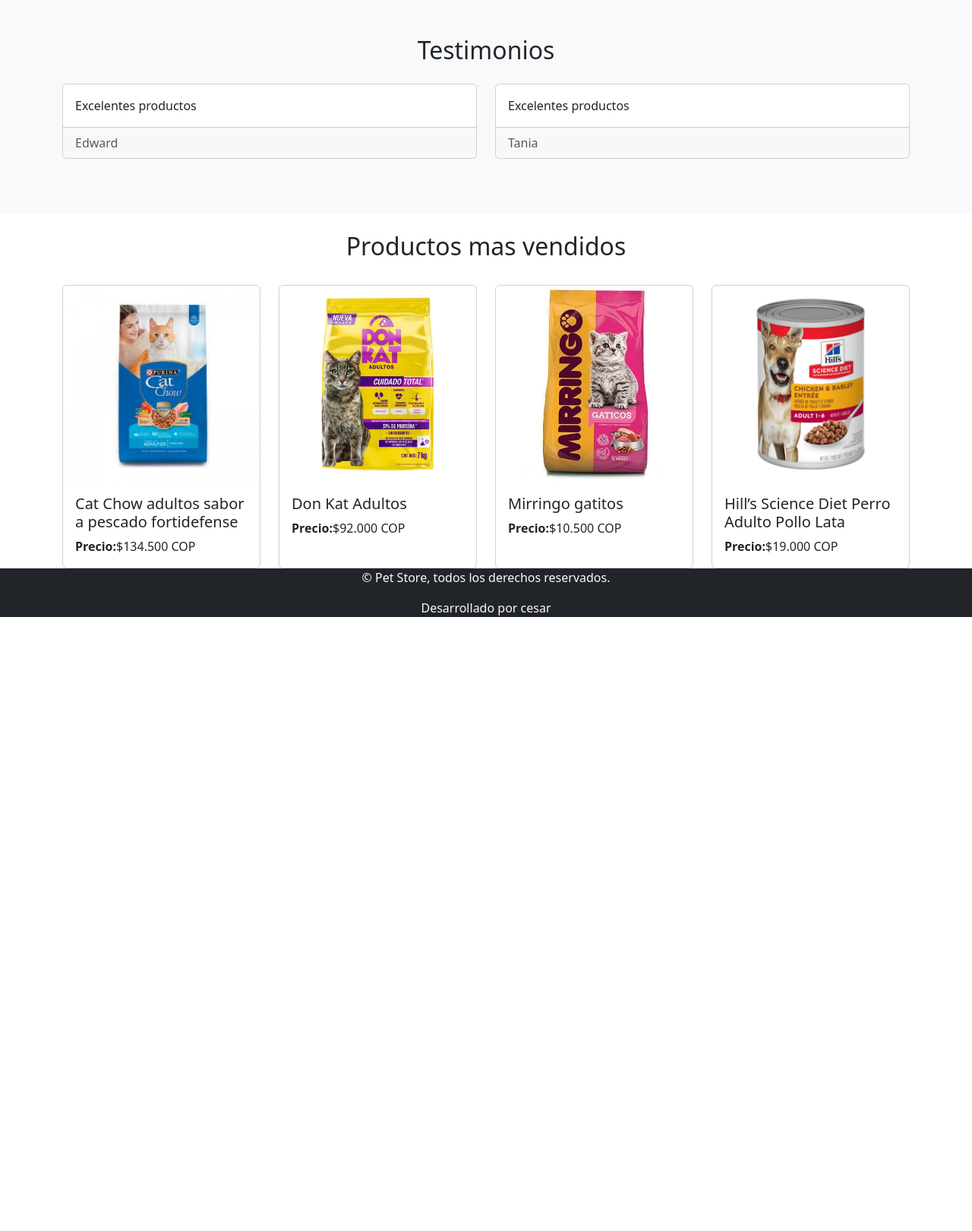
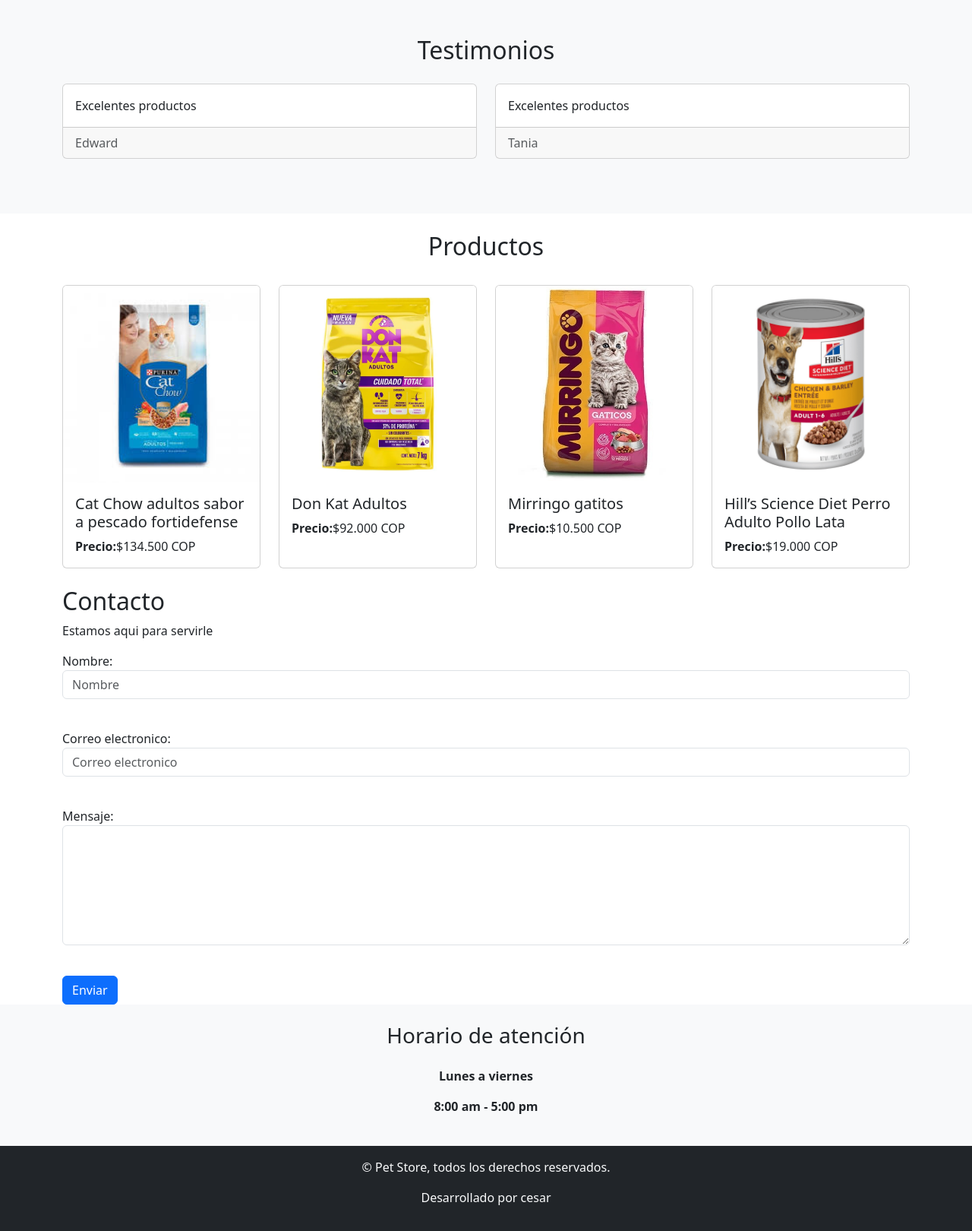
Before and after one commit to EDMBOI2/EDMBOI2.github.io, a PHP site: page / in a window 1280 px wide. Shown: the part 1017-2637 px from the top of the page at 76% size. Before the commit the page ends 1829 px from the top, so only its background shows below. Run offline with PHP 8.4, Linux system fonts and the light colour scheme.

Commit message:
actualizacion index.php

```diff
--- a/index.php
+++ b/index.php
@@ -1,5 +1,5 @@
 <!doctype html>
-<html lang="en">
+<html lang="es">
     <head>
         <title>Pet Store</title>
         <!-- Required meta tags -->
@@ -39,10 +39,7 @@
                         <a class="nav-link" href="#inicio">Inicio</a>
                     </li>
                     <li class="nav-item">
-                        <a class="nav-link" href="#perros">Perros</a>
-                    </li>
-                    <li class="nav-item">
-                        <a class="nav-link" href="#gatos">Gatos</a>
+                        <a class="nav-link" href="#productos">Productos</a>
                     </li>
                     <li class="nav-item">
                         <a class="nav-link" href="#testimonios">Testimonios</a>
@@ -51,14 +48,17 @@
                         <a class="nav-link" href="#contactos">Contactos</a>
                     </li>
                     <li class="nav-item">
-                        <a class="nav-link" href="#contactos">Peluditos</a>
+                        <a class="nav-link" href="#peluditos">Peluditos</a>
+                    </li>
+                    <li class="nav-item">
+                        <a class="nav-link" href="#horario">Horarios</a>
                     </li>
                 </ul>
             </div>
         </div>
     </nav>
-
-    <section id="banner" class="container-fluid p-0">
+    <!-- seccion inicio -->
+    <section id="inicio" class="container-fluid p-0">
         <div class="banner-img" style="position:relative; background:url('images/slider-image1.jpg') center/cover no-repeat; height:400px;">
             <div class="banner-text" style="position:absolute; top:50%; left:50%; transform: translate(-50%, -50%); text-align:center; color:#000;">
                 <h1>Pet Store</h1>
@@ -127,7 +127,7 @@
             </div>
         </div>
     </section>
-
+    <!-- seccion de testimonios -->
     <section id="testimonios" class="bg-light py-5">
         <div class="container">
             <h2 class="text-center mb-4">Testimonios</h2>
@@ -157,9 +157,9 @@
         </div>
 
     </section>
-
-    <section class="container mt-4">
-        <h2 class="text-center">Productos mas vendidos</h2>
+    <!--seccion productos-->
+    <section id="productos" class="container mt-4">
+        <h2 class="text-center">Productos</h2>
         <br/>
         <div class="row row-cols-1 row-cols-md-4 g-4">
             <div class="col d-flex">
@@ -200,8 +200,35 @@
             </div>
         </div>
     </section>
-
-    <footer class="bg-dark text-light text-center">
+    <!--seccion contactos-->
+    <section id="contactos"  class="container mt-4">
+        <h2>Contacto</h2>
+        <p>Estamos aqui para servirle</p>
+        <form action="" method="post">
+            <div class="mb-3">
+                <label for="name">Nombre:</label><br />
+                <input type="text" class="form-control" name="name" placeholder="Nombre" required><br />
+            </div>
+            <div class="mb-3">
+                <label for="email">Correo electronico:</label><br />
+                <input type="email" class="form-control" name="email" placeholder="Correo electronico" required><br/>
+            </div>
+            <div class="mb-3">
+                <label for="massage">Mensaje:</label><br />
+                <textarea name="mensaje" class="form-control" id="message" cols="50" rows="6"></textarea><br />
+            </div>
+                <input type="submit" class="btn btn-primary" value="Enviar">
+        </form>
+    </section>
+    <!--seccion horario-->
+    <div id="horario" class="text-center bg-light p-4">
+        <h3 class="mb-4">Horario de atención</h3>
+        <div>
+        <p> <strong>Lunes a viernes</strong></p>
+        <p><strong>8:00 am - 5:00 pm</strong></p>
+        </div>
+    </div>
+    <footer class="bg-dark text-light text-center py-3">
         <p> &copy; Pet Store, todos los derechos reservados.</p>
         <p>Desarrollado por cesar</p>
     </footer>
```
